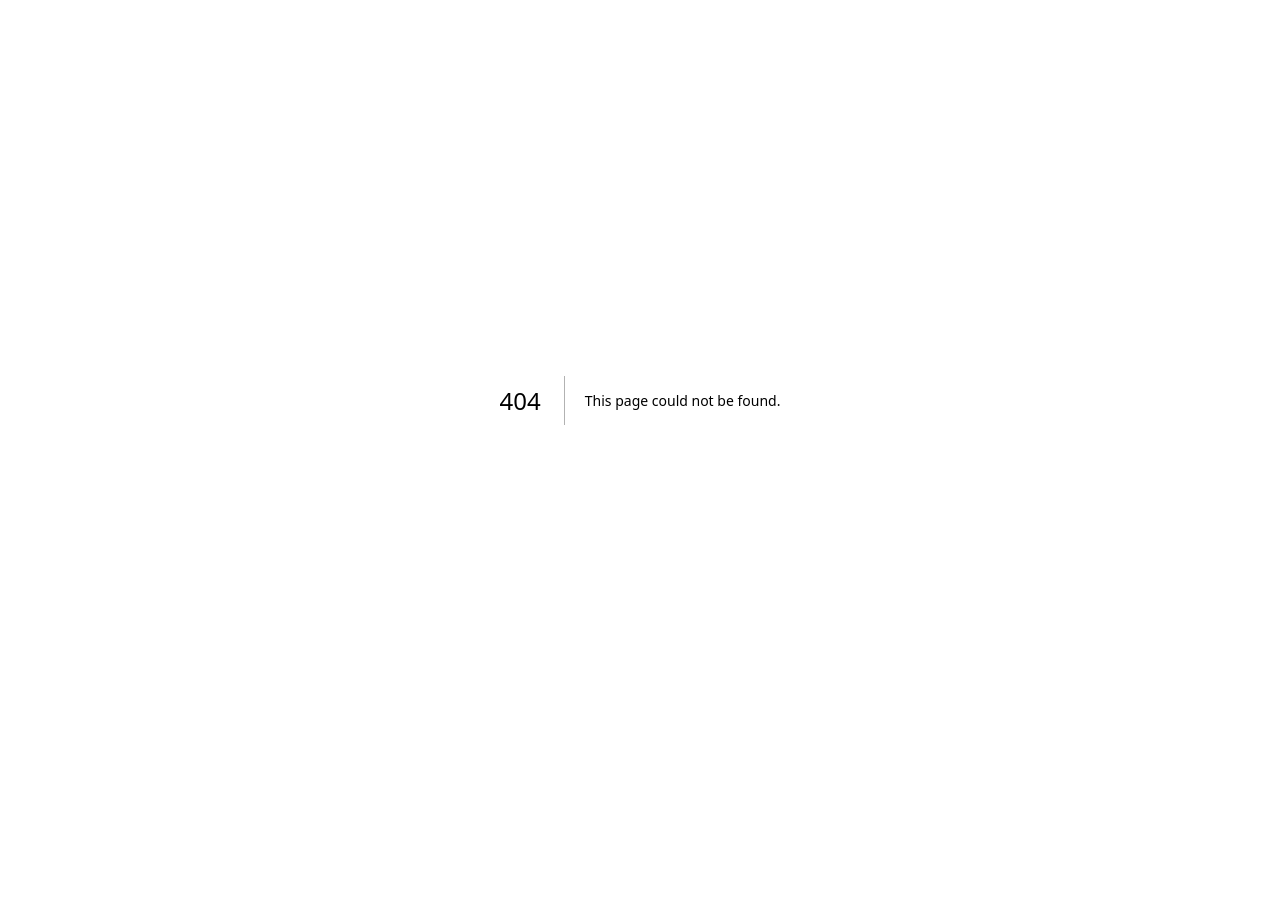
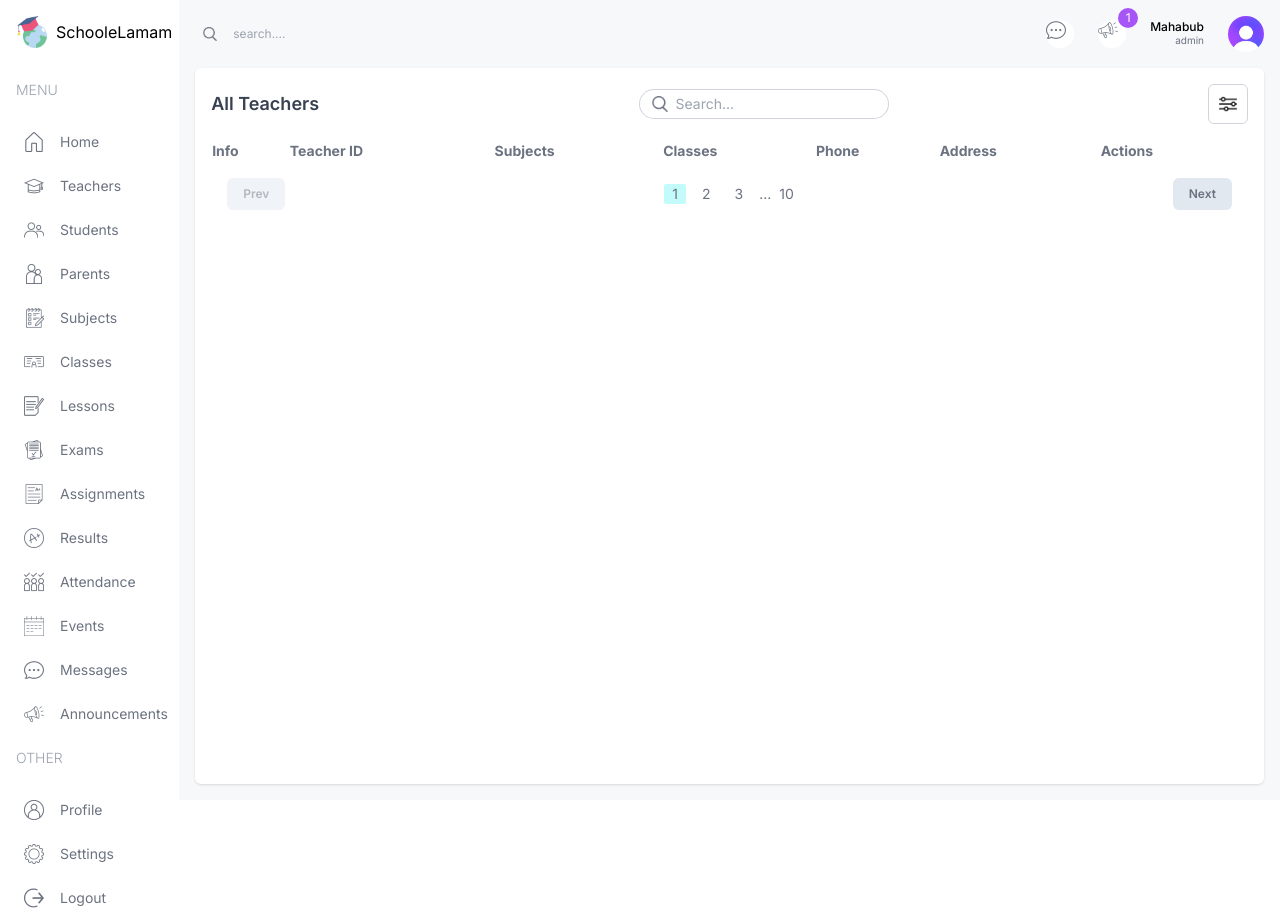
Before and after one commit to Mahabub2030/School-Management-System-, a Next.js app: page /list/teachers in a window 1280 px wide. Before the commit this address had no page. Before the commit the page ends 800 px from the top, so only its background shows below. Built offline with nearby package versions, Linux system fonts and the light colour scheme.

Commit message:
added the all code

```diff
--- a/package.json
+++ b/package.json
@@ -9,10 +9,11 @@
     "lint": "next lint"
   },
   "dependencies": {
+    "moment": "^2.30.1",
     "next": "14.2.5",
     "re-chart": "^1.0.0",
     "react": "^18",
-    "react-big-calendar": "^1.17.0",
+    "react-big-calendar": "^1.19.4",
     "react-calendar": "^6.0.0",
     "react-dom": "^18",
     "recharts": "^3.2.1"
--- a/src/app/(dashbord)/layout.tsx
+++ b/src/app/(dashbord)/layout.tsx
@@ -22,7 +22,7 @@ export default function DashbordLayout({
         <Menu />
       </div>
       {/* right */}
-      <div className="w-[86%] md:w-[92%] lg:w-[84%] xl:w-[86%] bg-[#F7F8FA] overflow-scroll">
+      <div className="w-[86%] md:w-[92%] lg:w-[84%] xl:w-[86%] bg-[#F7F8FA] overflow-scroll flex flex-col">
         <Navbar />
         {children}
       </div>
--- /dev/null
+++ b/src/app/(dashbord)/list/teachers/page.tsx
@@ -0,0 +1,67 @@
+import Pagination from "@/components/Pagination";
+import Table from "@/components/Table";
+import TableSearch from "@/components/TableSearch";
+import Image from "next/image";
+
+const columns = [
+  { header: "Info", accessor: "info" },
+  {
+    header: "Teacher ID",
+    accessor: "teacherId",
+    className: "hidden md:table-cell",
+  },
+  {
+    header: "Subjects",
+    accessor: "subjects",
+    className: "hidden md:table-cell",
+  },
+  {
+    header: "Classes",
+    accessor: "classes",
+    className: "hidden md:table-cell",
+  },
+  {
+    header: "Phone",
+    accessor: "phone",
+    className: "hidden md:table-cell",
+  },
+  {
+    header: "Address",
+    accessor: "address",
+    className: "hidden md:table-cell",
+  },
+  {
+    header: "Actions",
+    accessor: "action",
+    className: "hidden md:table-cell",
+  },
+];
+
+export default function TeacherPage() {
+  return (
+    <div className="bg-white rounded-md flex-1 m-4 mt-0 p-4 shadow">
+      {/* Top Section */}
+      <div className="flex flex-col md:flex-row items-center justify-between gap-4">
+        <h1 className="hidden md:block text-lg font-semibold text-gray-700">
+          All Teachers
+        </h1>
+        <div className="flex items-center gap-3 w-full md:w-auto ">
+          <TableSearch />
+        </div>
+
+        <div className="flex ">
+          {/* Filter button */}
+          <button className="flex items-center justify-center w-10 h-10 rounded-md border border-gray-300 hover:bg-gray-100 transition">
+            <Image src="/filter.png" alt="filter" width={18} height={18} />
+          </button>
+        </div>
+      </div>
+
+      {/* List */}
+
+      <Table columns={columns} />
+      {/* Pagination */}
+      <Pagination />
+    </div>
+  );
+}
--- a/src/app/(dashbord)/parents/page.tsx
+++ b/src/app/(dashbord)/parents/page.tsx
@@ -1,3 +1,26 @@
+"use client";
+
+import Announcements from "@/components/Announcements";
+import EventCalendar from "@/components/EventCalendar";
+import BigCalendar from "@/components/React-big-calendar";
+import "react-big-calendar/lib/css/react-big-calendar.css";
+
 export default function ParentsPage() {
-  return <div>ParentsPage</div>;
+  return (
+    <div className=" flex-1 p-4 flex gap-4 flex-col xl:flex-row">
+      {/* left */}
+      <div className="w-full xl:w-2/3">
+        <div className="w-full bg-white p-4 rounded-md">
+          <h1 className="text-xl font-semibold"> Schedule (mahabub)</h1>
+          <BigCalendar />
+        </div>
+      </div>
+
+      {/* Right */}
+      <div className="w-full lg:w-1/3 flex flex-col gap-8">
+        <EventCalendar />
+        <Announcements />
+      </div>
+    </div>
+  );
 }
--- a/src/app/(dashbord)/teacher/page.tsx
+++ b/src/app/(dashbord)/teacher/page.tsx
@@ -1,3 +1,24 @@
+"use client";
+
+import Announcements from "@/components/Announcements";
+import BigCalendar from "@/components/React-big-calendar";
+import "react-big-calendar/lib/css/react-big-calendar.css";
+
 export default function TecherPage() {
-  return <div>TecherPage</div>;
+  return (
+    <div className="p-4 flex-1 flex gap-4 flex-col xl:flex-row">
+      {/* left */}
+      <div className="w-full xl:w-2/3">
+        <div className="w-full bg-white p-4 rounded-md">
+          <h1 className="text-xl font-semibold"> Schedule </h1>
+          <BigCalendar />
+        </div>
+      </div>
+
+      {/* Right */}
+      <div className="w-full lg:w-1/3 flex flex-col gap-8">
+        <Announcements />
+      </div>
+    </div>
+  );
 }
--- a/src/app/page.tsx
+++ b/src/app/page.tsx
@@ -1,7 +1,9 @@
 const Homepage = () => {
   return (
-    <div className=''>Homepage</div>
-  )
-}
+    <div className="container text-6xl font-serif bg-slate-400 max-h-screen mx-auto ">
+      Welcome to !!!!! Mahabub
+    </div>
+  );
+};
 
-export default Homepage
+export default Homepage;
--- a/src/components/CountChart.tsx
+++ b/src/components/CountChart.tsx
@@ -23,14 +23,15 @@ const data = [
 
 export default function CountChart() {
   return (
-    <div className="bg-white rounded-xl w-full h-full">
+    <div className="bg-white rounded-xl w-full h-full p-4">
       {/* title */}
       <div className="flex justify-between items-center">
         <h1 className="text-lg font-semibold">Student</h1>
         <Image src="/moreDark.png" alt="" width={20} height={20} />
       </div>
+
       {/* chart */}
-      <div className=" relative w-full h-[70%]">
+      <div className="relative w-full h-[70%]">
         <ResponsiveContainer>
           <RadialBarChart
             cx="50%"
@@ -48,21 +49,27 @@ export default function CountChart() {
           alt=""
           width={50}
           height={50}
-          className="absolute top-1/2 left-1/2 -translate-x-1/2 -translate-y-1/2  "
+          className="absolute top-1/2 left-1/2 -translate-x-1/2 -translate-y-1/2"
         />
       </div>
+
       {/* bottom */}
-      <div className="flex justify-center gap-16">
-        <div className="flex flex-col gap-1">
-          <div className="w-5 h-5 bg-lamaSky rounded-full">
-            <h1 className="font-bold">1,2544</h1>
-            <h2 className=" text-xs text-gray-300">boys (50%)</h2>
+      <div className="flex justify-center gap-12 mt-4">
+        {/* Boys */}
+        <div className="flex items-center gap-2">
+          <div className="w-5 h-5 bg-lamaSky rounded-full"></div>
+          <div>
+            <h1 className="font-bold">360</h1>
+            <h2 className="text-xs text-gray-500">boys (40%)</h2>
           </div>
         </div>
-        <div className="flex flex-col gap-1">
-          <div className="w-5 h-5 bg-lamaYellow rounded-full">
-            <h1 className="font-bold">1,4544</h1>
-            <h2 className=" text-xs text-gray-300">grils (60%)</h2>
+
+        {/* Girls */}
+        <div className="flex items-center gap-2">
+          <div className="w-5 h-5 bg-lamaYellow rounded-full"></div>
+          <div>
+            <h1 className="font-bold">14,544</h1>
+            <h2 className="text-xs text-gray-500">girls (70%)</h2>
           </div>
         </div>
       </div>
--- /dev/null
+++ b/src/components/Pagination.tsx
@@ -0,0 +1,22 @@
+export default function Pagination() {
+  return (
+    <div className="p-4 flex items-center justify-between text-gray-500">
+      <button
+        disabled
+        className="py-2 px-4 rounded-md bg-slate-200 text-xs font-semibold disabled:opacity-50 disabled:cursor-not-allowed"
+      >
+        Prev
+      </button>
+      <div className="flex items-center gap-2 text-sm">
+        <button className="px-2 rounded-sm bg-lamaSky">1</button>
+        <button className="px-2 rounded-sm">2</button>
+        <button className="px-2 rounded-sm">3</button>
+        ...
+        <button className="">10</button>
+      </div>
+      <button className="py-2 px-4 rounded-md bg-slate-200 text-xs font-semibold disabled:opacity-50 disabled:cursor-not-allowed">
+        Next
+      </button>
+    </div>
+  );
+}
--- a/src/components/React-big-calendar.tsx
+++ b/src/components/React-big-calendar.tsx
@@ -1,3 +1,4 @@
+"use client";
 import { calendarEvents } from "@/lib/data";
 import moment from "moment";
 import { useState } from "react";
@@ -6,25 +7,25 @@ import { Calendar, momentLocalizer, View, Views } from "react-big-calendar";
 const localizer = momentLocalizer(moment);
 
 const BigCalendar = () => {
-  const [viwe, setViwe] = useState<View>(Views.WORK_WEEK);
+  const [view, setView] = useState<View>(Views.WORK_WEEK);
 
-  const handelOnChangeViwe = (selectedView: View) => {
-    setViwe(selectedView);
+  const handleOnChangeView = (selectedView: View) => {
+    setView(selectedView);
   };
 
   return (
-    <div>
+    <div style={{ height: "90vh" }}>
       <Calendar
         localizer={localizer}
         events={calendarEvents}
         startAccessor="start"
         endAccessor="end"
-        views={["work_week", "day"]}
-        view={viwe}
+        views={[Views.WORK_WEEK, Views.DAY]}
+        view={view}
+        onView={handleOnChangeView}
         style={{ height: "98%" }}
-        onView={handelOnChangeViwe}
-        min={new Date(2025, 12, 8, 0, 0)}
-        max={new Date(2025, 12, 5, 0, 0)}
+        min={new Date(2025, 11, 8, 8, 0)} // Dec 8, 2025, 8:00 AM
+        max={new Date(2025, 11, 20, 18, 0)} // Dec 20, 2025, 6:00 PM
       />
     </div>
   );
--- /dev/null
+++ b/src/components/Table.tsx
@@ -0,0 +1,17 @@
+export default function Table({
+  columns,
+}: {
+  columns: { header: string; accessor: string; className?: string };
+}) {
+  return (
+    <table className="w-full mt-4">
+      <thead>
+        <tr className="text-left text-gray-500 text-sm">
+          {columns.map((col) => (
+            <th key={col.accessor}>{col.header}</th>
+          ))}
+        </tr>
+      </thead>
+    </table>
+  );
+}
--- /dev/null
+++ b/src/components/TableSearch.tsx
@@ -0,0 +1,18 @@
+"use client";
+
+import Image from "next/image";
+
+const TableSearch = () => {
+  return (
+    <div className="flex items-center gap-2 w-full md:w-auto text-sm rounded-full ring-1 ring-gray-300 px-3 py-1">
+      <Image src="/search.png" alt="search" width={16} height={16} />
+      <input
+        type="text"
+        placeholder="Search..."
+        className="w-[200px] bg-transparent outline-none placeholder-gray-400 text-gray-700"
+      />
+    </div>
+  );
+};
+
+export default TableSearch;
```
Also changed, not shown: 1 other file (tests, documents, lock files or other folders).
